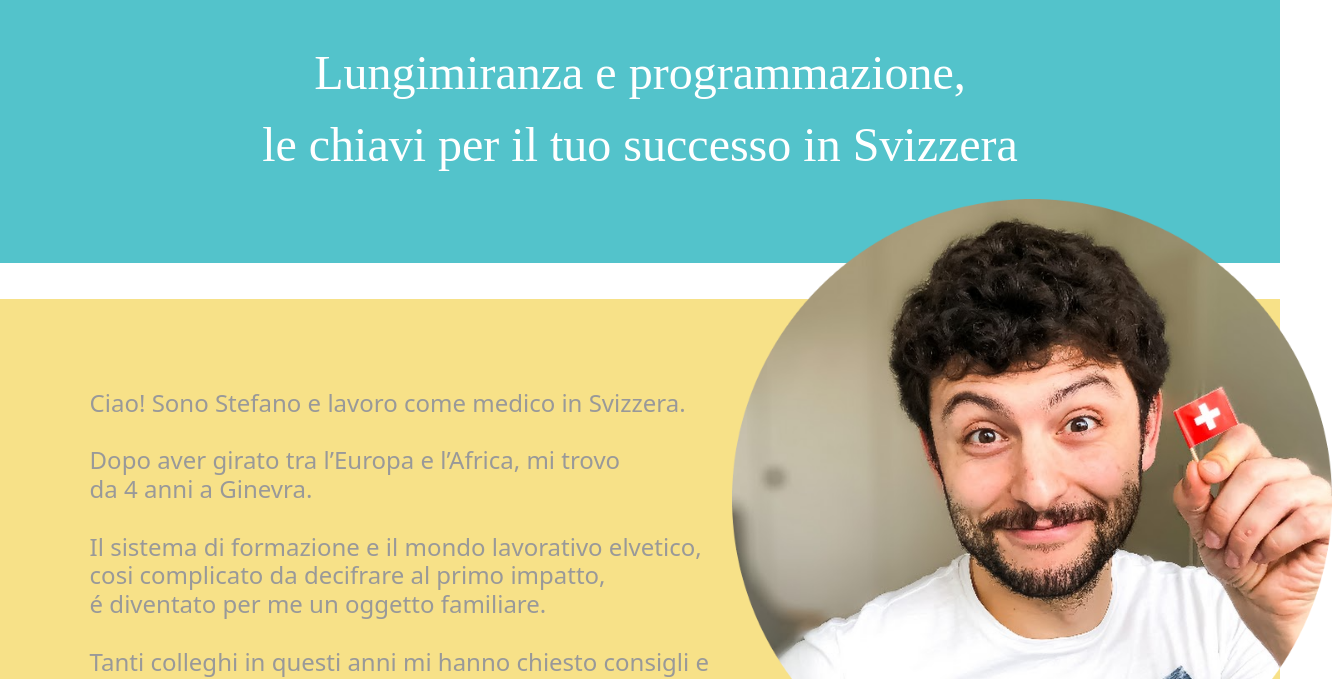
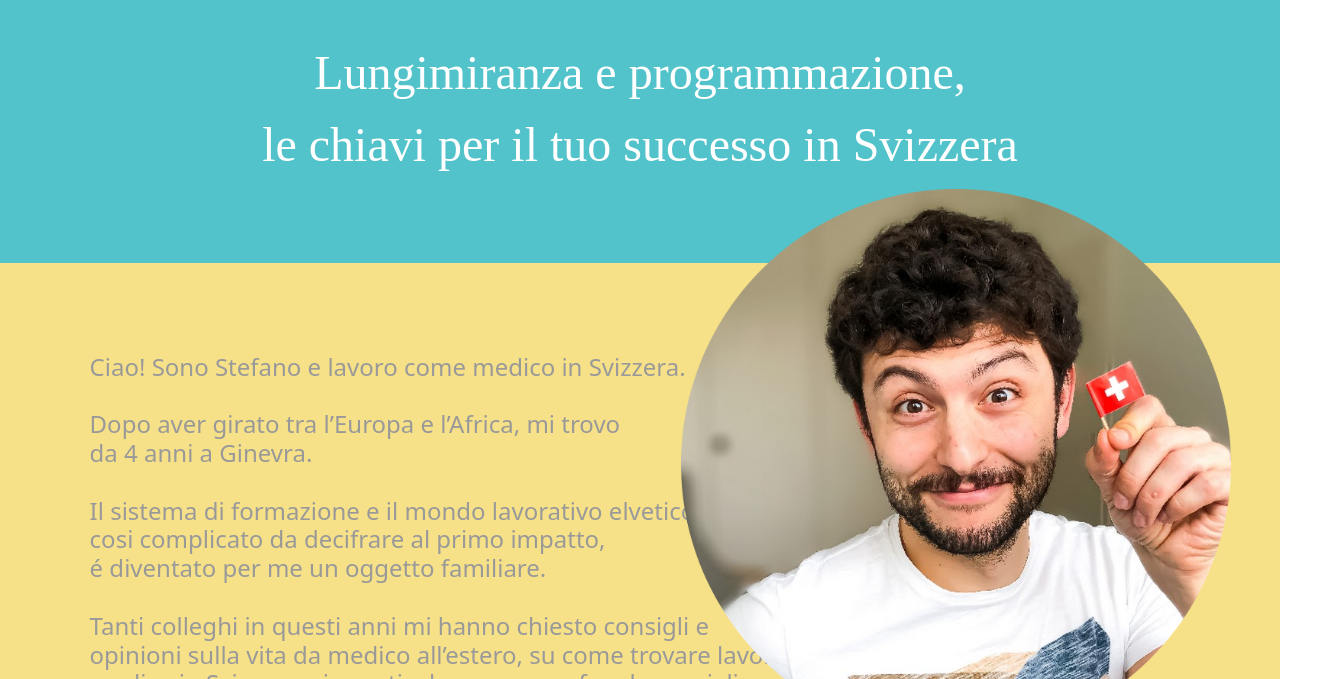
Before and after one commit to rmusu/unmedicoinsvizzera, a website: page index.html in a window 1280 px wide. Shown: the part 217-896 px from the top of the page, 1332 px wide, since content can reach past the window. Drawn offline with nearby package versions, Linux system fonts and the light colour scheme; a web font is replaced by a local one.

Commit message:
resizing

```diff
--- a/index.html
+++ b/index.html
@@ -66,23 +66,24 @@
 
   </section>
 
-<img id="image" src="images/ste-modified.png">
+
 
   <section id="Aboutme">
     <div class="row">
 
 
 
-      <div class="col-lg-9">
+      <div class="col-sm-9">
         <h4>Ciao! Sono Stefano e lavoro come medico in Svizzera.<br><br> Dopo aver girato tra l’Europa e l’Africa, mi trovo <br>da 4 anni a Ginevra.<br><br>
           Il sistema di formazione e il mondo lavorativo elvetico,<br> cosi complicato da decifrare al primo impatto,<br> é diventato per me un oggetto familiare.
           <br><br>Tanti colleghi in questi anni mi hanno chiesto consigli e <br>opinioni sulla vita da medico all’estero, su come trovare lavoro da <br>medico in Svizzera e in particolare su come fare la specializzazione <br>in questo paese.
 
         </div>
+        <div class="col-sm-3"><img id="image" src="images/ste-modified.png"></div>
           </div>
           <div class="row">
 
-            <div class="col-lg-12">
+            <div class="col-sm-12">
         <h4>
           <br>
           Tutte queste domande mi hanno spinto ad iniziare questo progetto,
@@ -169,7 +170,7 @@
 <section id="contatta">
   <div class="row">
 
-    <div class="col-lg-12">
+    <div class="col-sm-12">
 
           <h2>Stai progettando di trasferirti in Svizzera? <br>Hai bisogno di una
           risposta dettagliata per la tua situazione?</h2>
@@ -179,7 +180,7 @@
   </div>
     <div class="row">
 
-      <div class="col-lg-12">
+      <div class="col-sm-12">
 
 
             <h1>Contattami per una consulenza in videochiamata</h1>
--- a/public/css/styles.css
+++ b/public/css/styles.css
@@ -115,12 +115,12 @@
 
 
 #image{
-  height:600px;
-  width:600px;
+  height:550px;
+  width:550px;
   position:relative;
-  margin-left:45.75em;
-  margin-top:-4em;
-  margin-bottom:-31.25em;
+  margin-left:-15.75em;
+  margin-top:-18em;
+  margin-bottom:-30.25em;
   z-index:2}
 
   #contatta{
```
